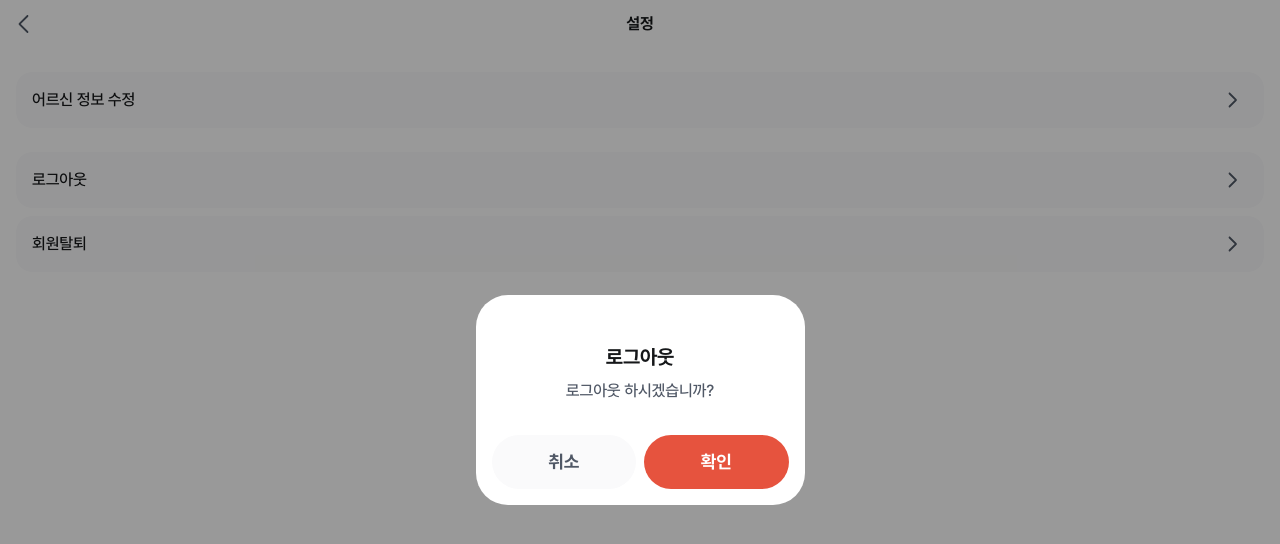
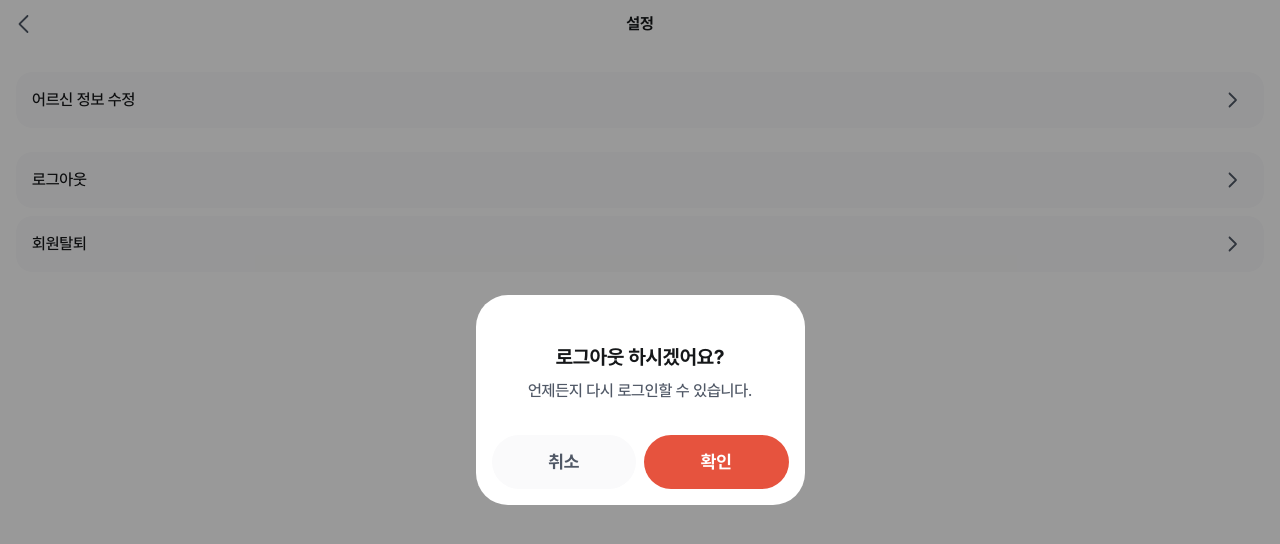
Before and after one commit to DND-HACKATHON-Teamplay/frontend, a React (Vite) app: page /setting in a window 1280 px wide. Both pictures are taken after a click on the button "로그아웃". Shown: the top 544 px of the page. Built offline with nearby package versions, Linux system fonts and the light colour scheme.

Commit message:
style : 설정 모달 멘트 변경

```diff
--- a/src/pages/Setting/SettingModal/SettingModal.module.css
+++ b/src/pages/Setting/SettingModal/SettingModal.module.css
@@ -19,11 +19,15 @@
   width: 329px;
   align-items: center;
 }
-.SettingModalTextContainer {
+.SettingModalTextContainer,
+.SettingModalTextContainerDelete {
   display: flex;
   flex-direction: column;
   gap: 8px;
-  width: 160px;
+  width: 230px;
+}
+.SettingModalTextContainerDelete {
+  width: 190px;
 }
 .SettingModalTitle,
 .SettingModalText {
--- a/src/pages/Setting/SettingModal/SettingModal.tsx
+++ b/src/pages/Setting/SettingModal/SettingModal.tsx
@@ -42,19 +42,20 @@ export const SettingModal: React.FC<ModalProps> = ({ modalState, modalType, setM
       className={styles.SettingModalContainer}
       overlayClassName={styles.Overlay}
     >
-      <div className={styles.SettingModalTextContainer}>
-        {modalType === 'logout' ? (
-          <>
-            <h3 className={styles.SettingModalTitle}>로그아웃</h3>
-            <span className={styles.SettingModalText}>로그아웃 하시겠습니까?</span>
-          </>
-        ) : (
-          <>
-            <h3 className={styles.SettingModalTitle}>회원탈퇴</h3>
-            <span className={styles.SettingModalText}>회원탈퇴 하시겠습니까?</span>
-          </>
-        )}
-      </div>
+      {modalType === 'logout' ? (
+        <div className={styles.SettingModalTextContainer}>
+          <h3 className={styles.SettingModalTitle}>로그아웃 하시겠어요?</h3>
+          <span className={styles.SettingModalText}>언제든지 다시 로그인할 수 있습니다.</span>
+        </div>
+      ) : (
+        <div className={styles.SettingModalTextContainerDelete}>
+          <h3 className={styles.SettingModalTitle}>정말로 탈퇴하시겠어요?</h3>
+          <span className={styles.SettingModalText}>
+            탈퇴시 모든 데이터가 삭제되며 복구할 수 없습니다.
+          </span>
+        </div>
+      )}
+
       <div className={styles.ButtonWrapper}>
         <Button onClick={clickToCancle} btnType="cancel">
           취소
```
